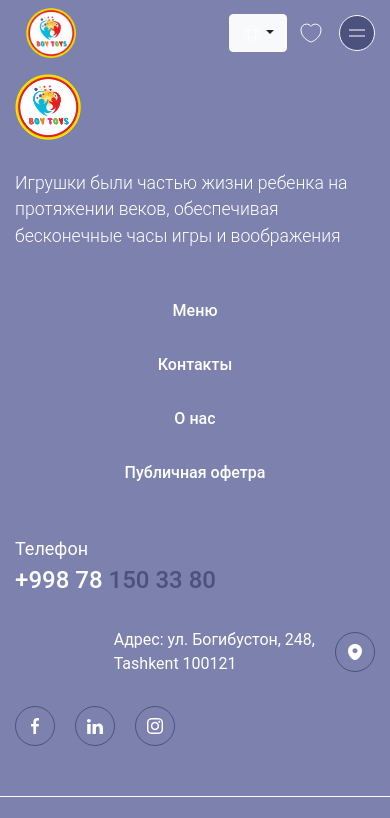
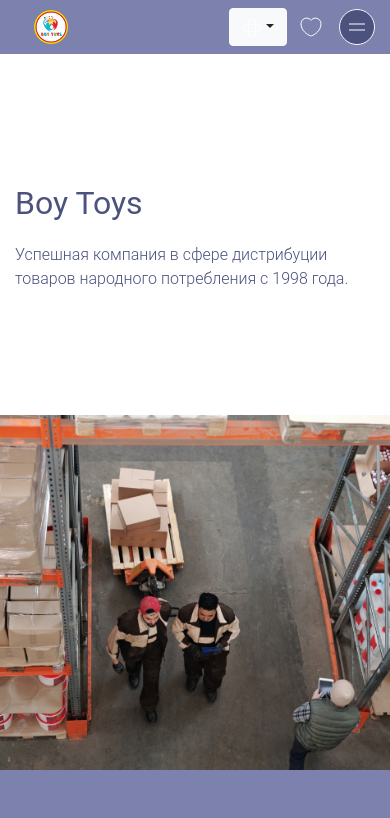
Before and after one commit to Dilmurodmirzakulov/boy-toys-react, a React (Create React App) app: page /about in a window 390 px wide. Shown: the top 818 px of the page. Built offline with nearby package versions, Linux system fonts and the light colour scheme.

Commit message:
not found page and about page added

```diff
--- a/src/App.js
+++ b/src/App.js
@@ -15,6 +15,7 @@ import Favorites from "./pages/favorites";
 import OrderComplete from "./pages/orderComplete";
 import Profile from "./pages/profile";
 import PublicOffer from "./pages/publicOffer";
+import NotFound from "./pages/404.js";
 
 function App() {
   return (
@@ -31,6 +32,7 @@ function App() {
           <Route path="order-complete" element={<OrderComplete />} />
           <Route path="profile" element={<Profile />} />
           <Route path="public-offer" element={<PublicOffer />} />
+          <Route path="error" element={<NotFound />} />
         </Routes>
       </Layout>
     </>
--- a/src/assets/css/media.css
+++ b/src/assets/css/media.css
@@ -1,6 +1,6 @@
 :root {
-  --main-color:#7C81AD;
-  --active-color: #4B527E;
+  --main-color: #7c81ad;
+  --active-color: #4b527e;
   --border-color: #e1e1e1;
   --text-grey: #898989;
 }
@@ -73,6 +73,12 @@
   .es-product-wrapper {
     flex: 0 0 33.33%;
     max-width: 33.33%;
+  }
+  .es-footer-info {
+    justify-content: start !important;
+  }
+  .es-footer-socials {
+    justify-content: start;
   }
 }
 
@@ -457,7 +463,7 @@
   }
 
   .es-navbar .navbar-brand img {
-    /* height: 2.125rem; */
+    height: 2.125rem;
   }
 
   .ec-section-title {
@@ -1013,7 +1019,9 @@
   .modal-logo img {
     height: 3rem;
   }
-  .form-section, .feedback-section, .products-slider {
+  .form-section,
+  .feedback-section,
+  .products-slider {
     padding: 50px 0;
   }
   .es-section-desc {
--- a/src/components/Footer.js
+++ b/src/components/Footer.js
@@ -106,7 +106,7 @@ function Footer() {
             </div>
           </Col>
           <Col md={6} lg={4} className="es-footer-group">
-            <ul className="nav flex-column " style={{ alignItems: "center" }}>
+            <ul className="nav flex-column ">
               <li className="nav-item">
                 <a href="#" className="nav-link">
                   Меню
@@ -136,10 +136,7 @@ function Footer() {
                 +998 78 <span className="es-text-blue">150 33 80</span>
               </a>
             </div>
-            <div
-              className="es-footer-info"
-              style={{ justifyContent: "flex-end" }}
-            >
+            <div className="es-footer-info" style={{ justifyContent: "end" }}>
               <div>
                 Адрес: ул. Богибустон, 248, <br /> Tashkent 100121
               </div>
--- a/src/pages/404.js
+++ b/src/pages/404.js
@@ -1,9 +1,27 @@
-import React from 'react'
+import React from "react";
+import { Button, Container, Image } from "react-bootstrap";
+import { Link } from "react-router-dom";
+import img from "../assets/img/404.png";
 
 const NotFound = () => {
   return (
-    <div>NotFound</div>
-  )
-}
+    <>
+      <section className="es-page-section">
+        <Container className="container">
+          <div className="es-404-content">
+            <h2 className="es-page-title">Страница не найдена.</h2>
+            <div className="es-404-img">
+              <Image src={img} className="img-fluid" alt="404" />
+            </div>
 
-export default NotFound
+            <Link to={"/"}>
+              <Button className="btn es-order-btn mx-auto">На главную</Button>
+            </Link>
+          </div>
+        </Container>
+      </section>
+    </>
+  );
+};
+
+export default NotFound;
--- a/src/pages/about.js
+++ b/src/pages/about.js
@@ -1,9 +1,31 @@
-import React from 'react'
-
+import React from "react";
+import about from "../assets/img/about.jpg";
 const About = () => {
   return (
-    <div>About</div>
-  )
-}
+    <>
+      <section className="es-bg-dark">
+        <div className="es-about-page-row">
+          <div className="container">
+            <div className="row">
+              <div className="col-md-6">
+                <div className="es-comp-main-content">
+                  <h1 className="ec-page-title">Boy Toys</h1>
+                  <div className="ec-page-desc">
+                    Успешная компания в сфере дистрибуции товаров народного
+                    потребления с 1998 года.
+                  </div>
+                </div>
+              </div>
+              <div className="col-md-6 sm-hide"></div>
+            </div>
+          </div>
+          <div className="es-full-right-half">
+            <img src={about} className="img-fluid" loading="lazy" />
+          </div>
+        </div>
+      </section>
+    </>
+  );
+};
 
-export default About
+export default About;
--- a/src/pages/index.js
+++ b/src/pages/index.js
@@ -1,9 +1,7 @@
-import React from 'react'
+import React from "react";
 
 const Home = () => {
-  return (
-    <div>Home</div>
-  )
-}
+  return <>Home</>;
+};
 
-export default Home
+export default Home;
```
Also changed, not shown: src/components/Product.js (+55 -0 lines), 1 other file (tests, documents, lock files or other folders).
